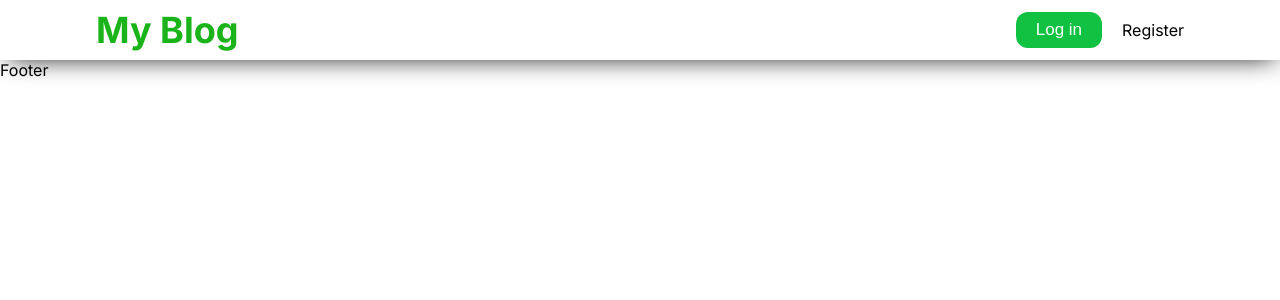
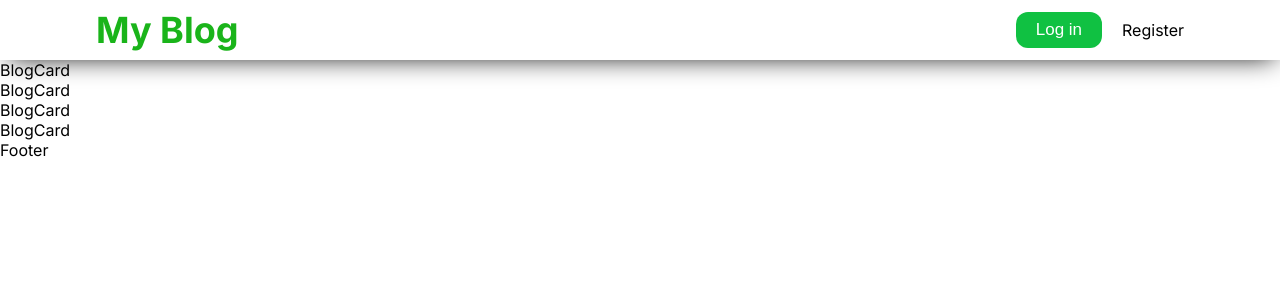
Before and after one commit to TyeStanley/nextjs-blog, a Next.js app: page / in a window 1280 px wide. Shown: the top 300 px of the page. Built offline with nearby package versions, Linux system fonts and the light colour scheme.

Commit message:
added container + mapping blog data

```diff
--- a/src/app/page.js
+++ /dev/null
@@ -1,6 +0,0 @@
-import Image from "next/image";
-import classes from "./page.module.css";
-
-export default function Home() {
-  return <div></div>;
-}
--- /dev/null
+++ b/src/app/page.jsx
@@ -0,0 +1,19 @@
+import BlogCard from "@/components/blogCard/BlogCard";
+import { blogs } from "@/lib/data";
+import Image from "next/image";
+import classes from "./page.module.css";
+
+export default function Home() {
+  return (
+    <div className={classes.container}>
+      <div className={classes.wrapper}>
+        {blogs.map(blog => (
+          <BlogCard
+            key={blog.title}
+            blog={blog}
+          />
+        ))}
+      </div>
+    </div>
+  );
+}
```
